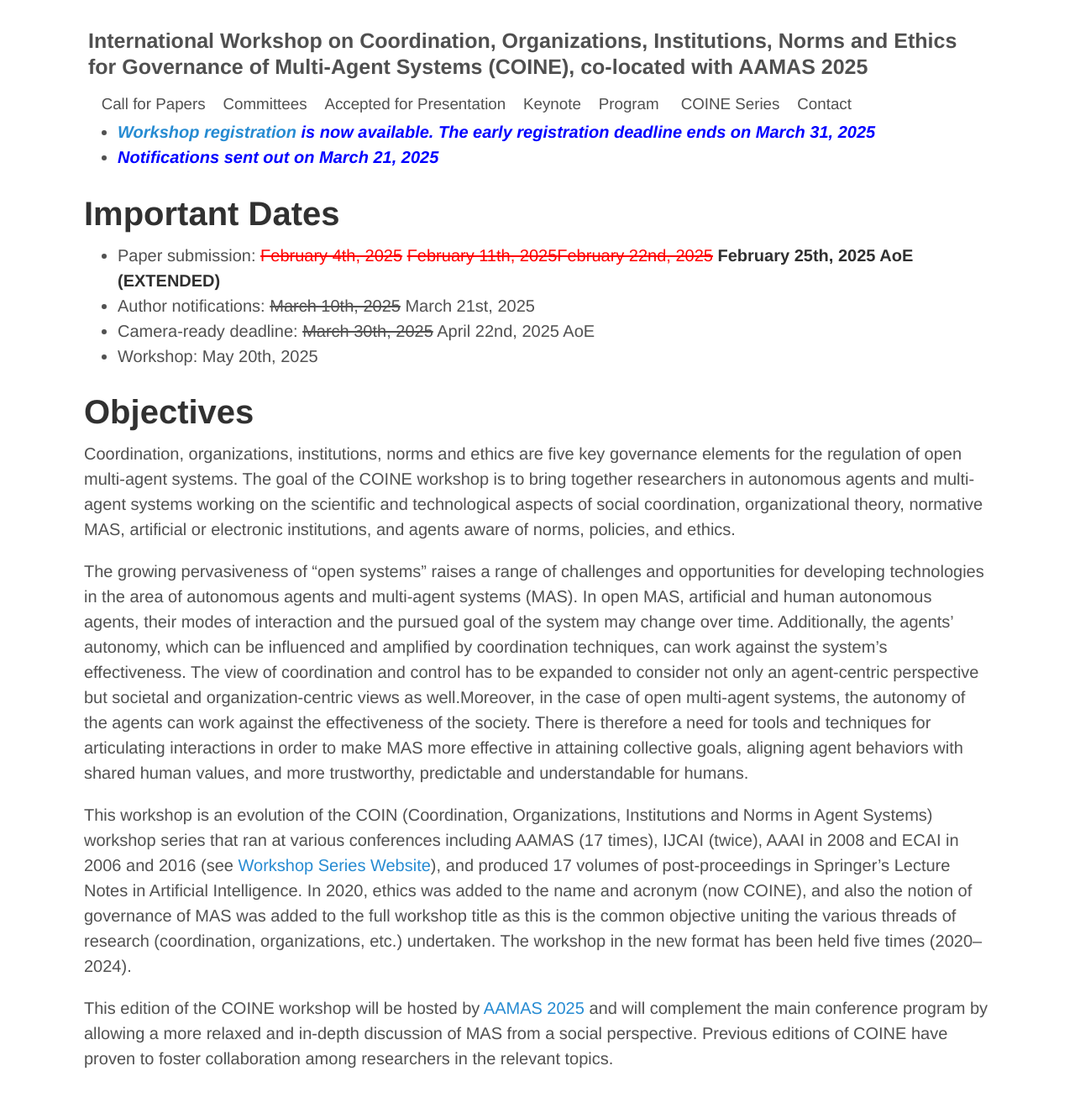
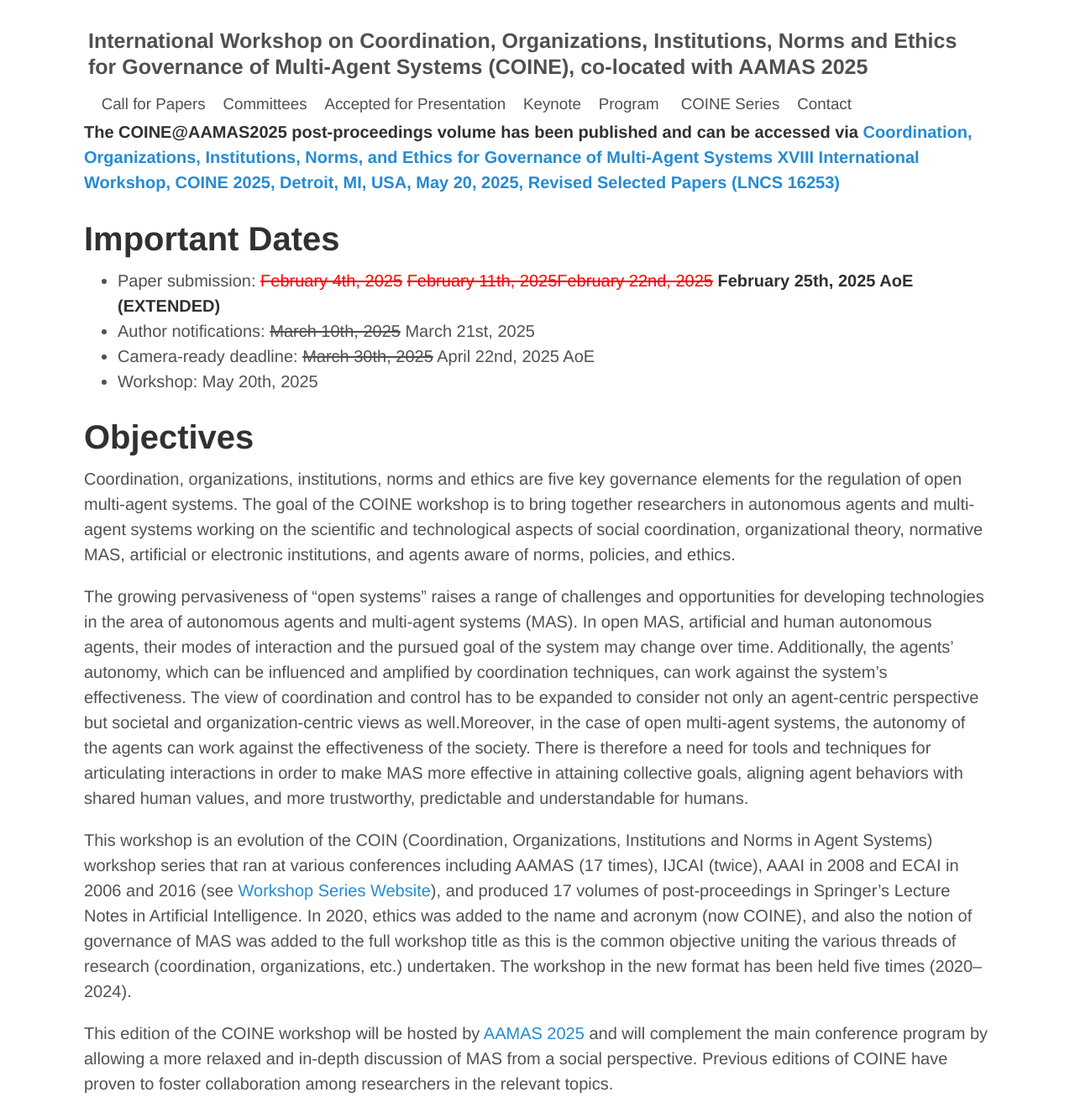
Before and after one commit to coin-workshop/coine-2025-detroit, a Jekyll site: the page built from index.md, in a window 1280 px wide. Shown: the whole page at 84% size. Built offline with Jekyll 4.4.1, drawn with Linux system fonts in a browser that asks for light colours; our own code applies the rules of GitHub Pages for plain Markdown files; before the commit the page ends 1295 px from its top, so only the background shows below that.

Commit message:
Update index.md

```diff
--- a/index.md
+++ b/index.md
@@ -1,8 +1,8 @@
 ---
 ---
 
-* __*<span style="color:blue"><a href="https://aamas2025.org/index.php/conference/registration/" target="_blank">Workshop registration</a> is now available. The early registration deadline ends on March 31, 2025</span>*__
-* __*<span style="color:blue">Notifications sent out on March 21, 2025 </span>*__
+**The COINE@AAMAS2025 post-proceedings volume has been published and can be accessed via [Coordination, Organizations, Institutions, Norms, and Ethics for Governance of Multi-Agent Systems XVIII International Workshop, COINE 2025, Detroit, MI, USA, May 20, 2025, Revised Selected Papers (LNCS 16253)](https://link.springer.com/book/10.1007/978-3-032-17542-7){:target="_blank"}**
+
 
 # Important Dates
 - Paper submission: <span style="color:red; text-decoration: line-through;">February 4th, 2025</span> <span style="color:red; text-decoration: line-through;">February 11th, 2025</span><span style="color:red; text-decoration: line-through;">February 22nd, 2025</span> **February 25th, 2025 AoE (EXTENDED)**
```
